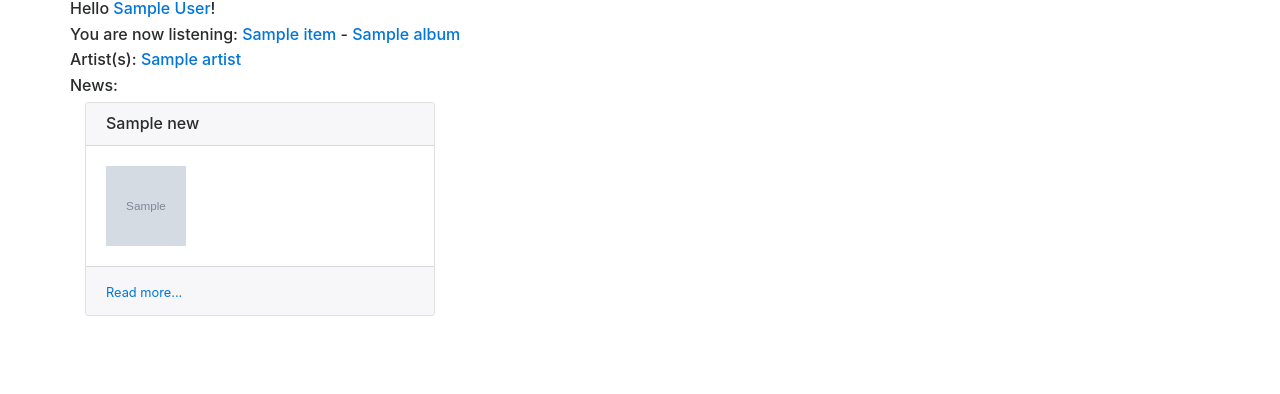
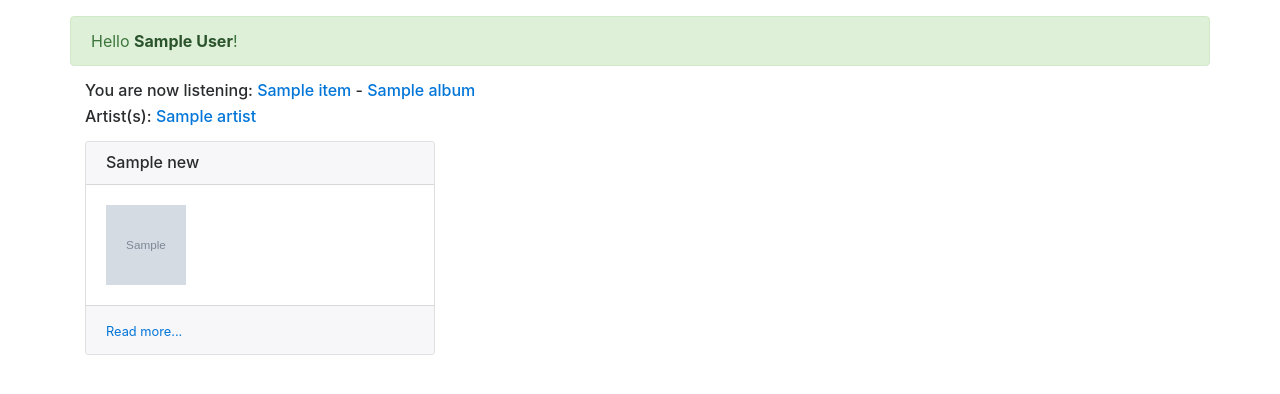
Before and after one commit to tsoliangwu0130/spotify-news, a Flask app: template templates/index.html in a window 1280 px wide. Shown: the top 394 px of the page. Run offline with Flask 2, Linux system fonts and the light colour scheme; the template is opened without the code that fills it: most values are stand-ins (such as "Sample title", 1, 10 or a date in 2020); grey boxes marked "Sample" are stand-in pictures; some libraries are stand-ins or nearby versions.

Commit message:
Update layout

```diff
--- a/templates/index.html
+++ b/templates/index.html
@@ -7,16 +7,15 @@
         <title>Spotify News</title>
     </head>
     <body>
-        <div class="container">
+        <div class="container" style="padding-top: 1em;">
             <div class="row">
-                <h6>Hello <a href="{{ profile.external_urls.spotify }}">{{ profile.display_name }}</a>!</h6>
+                <div class="alert alert-success" role="alert" style="width: 100%;">
+                    Hello <a href="{{ profile.external_urls.spotify }}" class="alert-link">{{ profile.display_name }}</a>!
+                </div>
             </div>
 
-            <div class="row">
+            <div class="row-fluid" style="margin-bottom: 1em;">
                 <h6>You are now listening: <a href="{{ cur_playback.item.external_urls.spotify }}">{{ cur_playback.item.name }}</a> - <a href="{{ cur_playback.item.album.external_urls.spotify }}">{{ cur_playback.item.album.name }}</a></h6>
-            </div>
-
-            <div class="row">
                 <h6>Artist(s):
                 {% for artist in cur_playback.item.artists %}
                     <a href="{{ artist.external_urls.spotify }}">{{ artist.name }}</a>{{ "," if not loop.last }}
@@ -25,7 +24,6 @@
             </div>
 
             <div class="row">
-                <h6>News:</h6>
                 <div class="w-100"></div>
                 {% for news in fetched_news %}
                 <div class="col-4" style="margin-bottom: 2em;">
```
